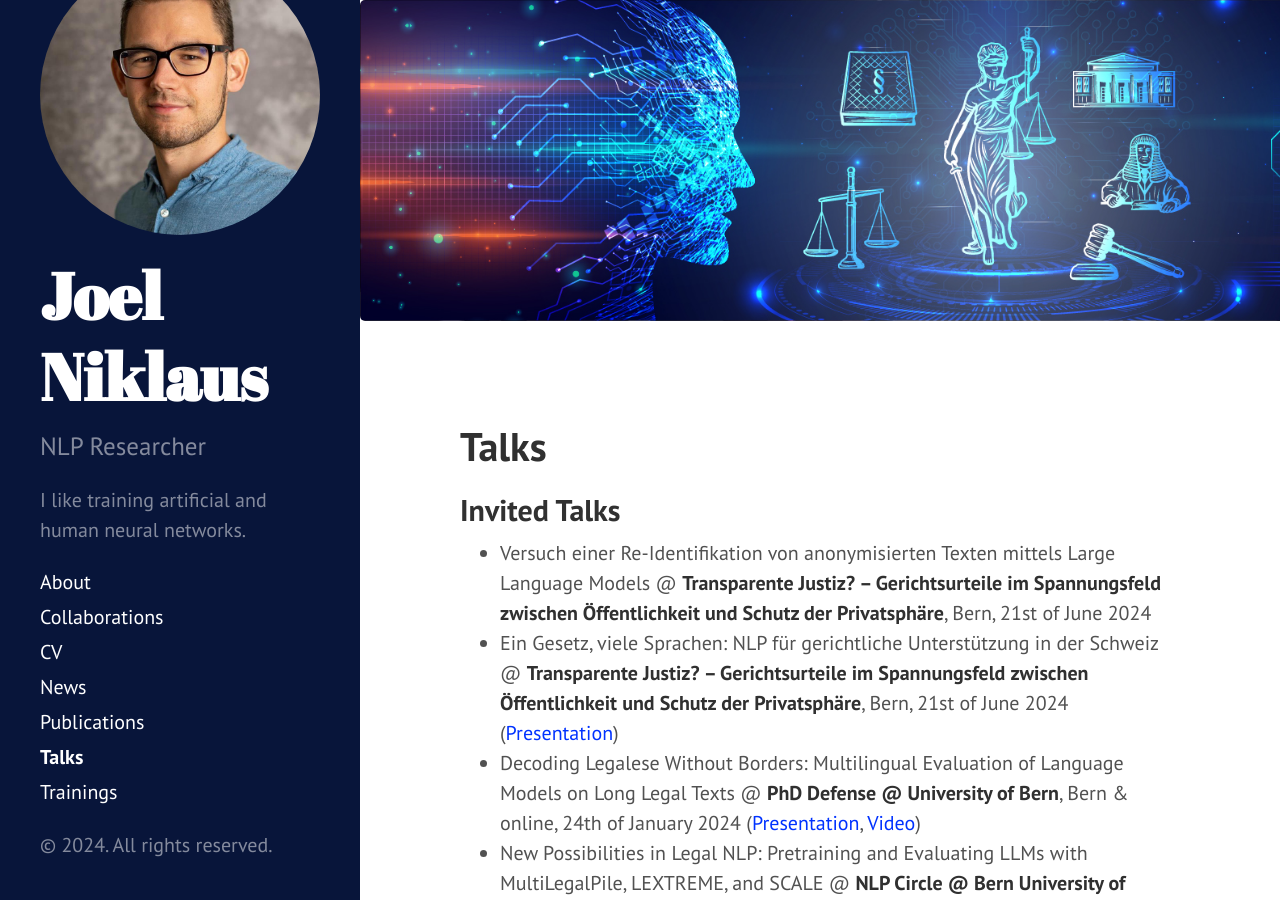
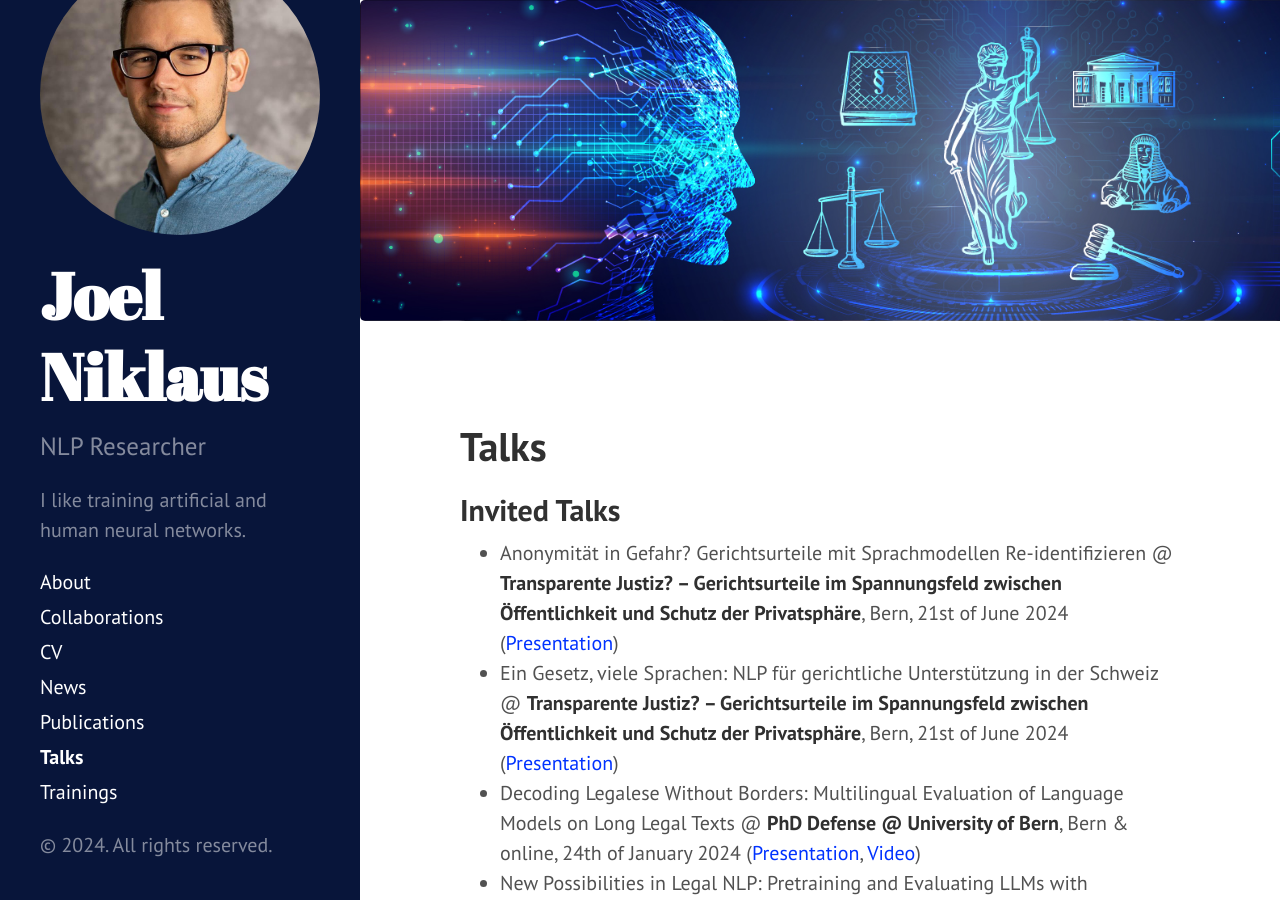
Before and after one commit to JoelNiklaus/joelniklaus.github.io, a Jekyll site: the page built from _pages/talks.md, in a window 1280 px wide and 900 px high. Built offline with Jekyll 4.4.1, drawn with Linux system fonts in a browser that asks for light colours; a style sheet for code colours, icons or effects is not loaded.

Commit message:
updated alex talk
Signed-off-by: Joel Niklaus <me@joelniklaus.ch>

```diff
--- a/_pages/talks.md
+++ b/_pages/talks.md
@@ -5,7 +5,7 @@ title: Talks
 
 ## Invited Talks
 
-* Versuch einer Re-Identifikation von anonymisierten Texten mittels Large Language Models @ **Transparente Justiz? – Gerichtsurteile im Spannungsfeld zwischen Öffentlichkeit und Schutz der Privatsphäre**, Bern, 21st of June 2024
+* Anonymität in Gefahr? Gerichtsurteile mit Sprachmodellen Re-identifizieren @ **Transparente Justiz? – Gerichtsurteile im Spannungsfeld zwischen Öffentlichkeit und Schutz der Privatsphäre**, Bern, 21st of June 2024 ([Presentation](https://docs.google.com/presentation/d/14RKEI4pjt6OzrDflpxCV_mnfNd8SmShd-akAquN_8lc/edit?usp=sharing))
 * Ein Gesetz, viele Sprachen: NLP für gerichtliche Unterstützung in der Schweiz @ **Transparente Justiz? – Gerichtsurteile im Spannungsfeld zwischen Öffentlichkeit und Schutz der Privatsphäre**, Bern, 21st of June 2024 ([Presentation](https://docs.google.com/presentation/d/1CAFBC83Z7E9fBB7-tEGGj8-kzKXl1DhLto_bL9Sf2yM/edit?usp=sharing))
 * Decoding Legalese Without Borders: Multilingual Evaluation of Language Models on Long Legal Texts @ **PhD Defense @ University of Bern**, Bern & online, 24th of January 2024 ([Presentation](https://docs.google.com/presentation/d/1jk48MbF2xb9V8KRkiX5oW-fCDSUEZhGO5i7K-QRAzLI/edit?usp=sharing), [Video](https://www.youtube.com/watch?v=2jCh54G8XwA))
 * New Possibilities in Legal NLP: Pretraining and Evaluating LLMs with MultiLegalPile, LEXTREME, and SCALE @ **NLP Circle @ Bern University of Applied Sciences**, Bern & online, 17th of July 2023 ([Presentation](https://docs.google.com/presentation/d/1HEkhN7_2aFoiM-E0M_ONV2OpNqLdozOItxGxbLsnY4Q/edit?usp=sharing))
```
